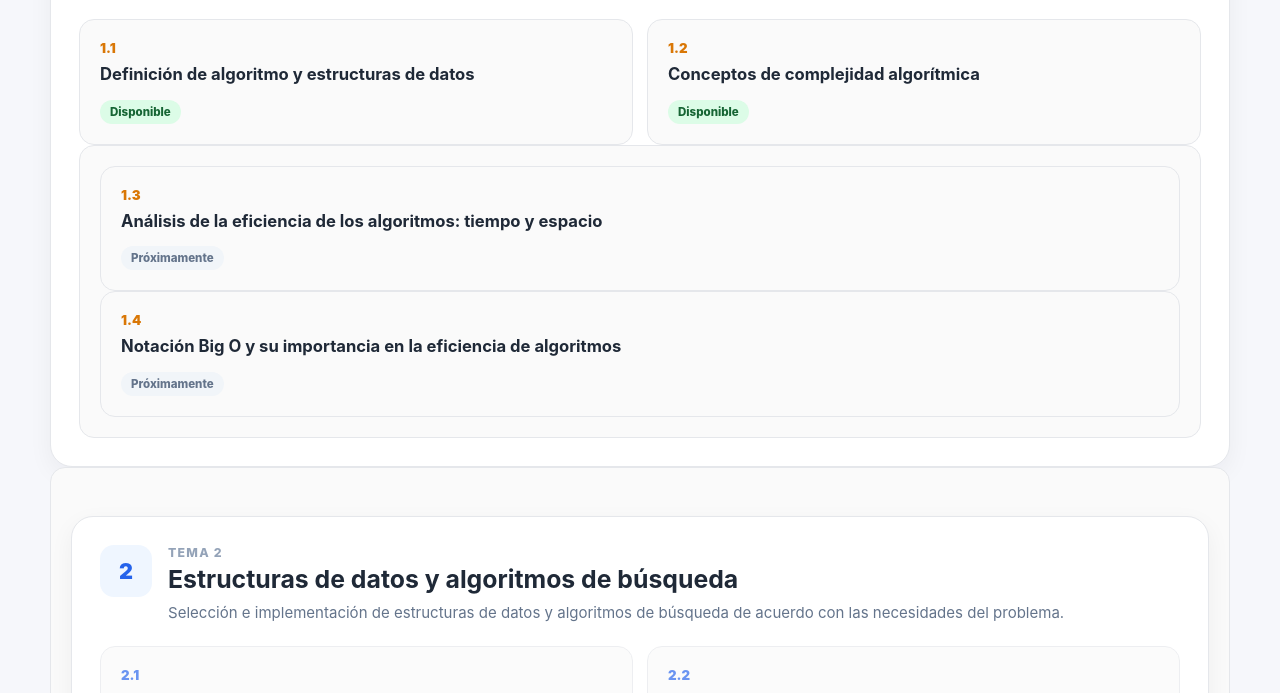
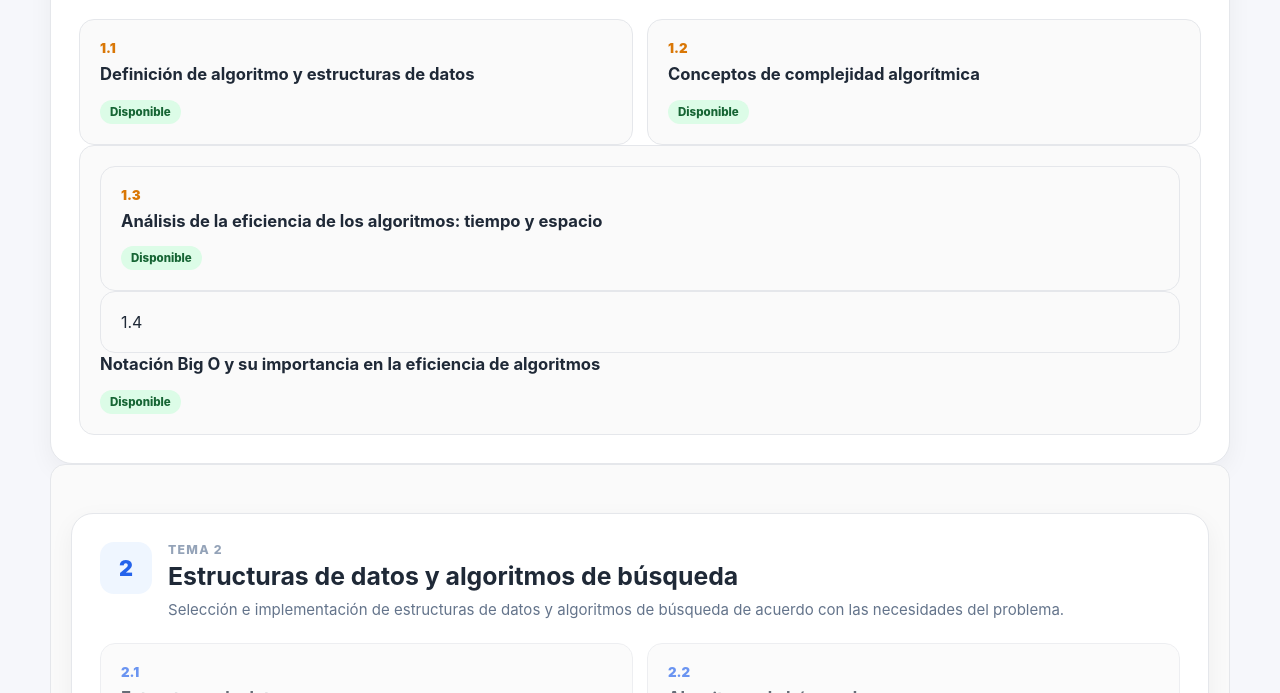
Before and after one commit to patricia-figueroa-millan/aestructuradatos, a website: page public/index.html in a window 1280 px wide. Shown: the part 407-1100 px from the top of the page. Drawn offline with Linux system fonts and the light colour scheme.

Commit message:
Corrección index.html

```diff
--- a/public/index.html
+++ b/public/index.html
@@ -351,15 +351,15 @@
           <p class="subtema-titulo">
             Análisis de la eficiencia de los algoritmos: tiempo y espacio
           </p>
-          <span class="estado proximamente">Próximamente</span>
+          <span class="estado disponible">Disponible</span>
         </div>
 
-        <div class="subtema">
+        <div class="subtema" href="/subtema_1-4/>
           <div class="subtema-numero">1.4</div>
           <p class="subtema-titulo">
             Notación Big O y su importancia en la eficiencia de algoritmos
           </p>
-          <span class="estado proximamente">Próximamente</span>
+          <span class="estado disponible">Disponible</span>
         </div>
 
       </div>
```
